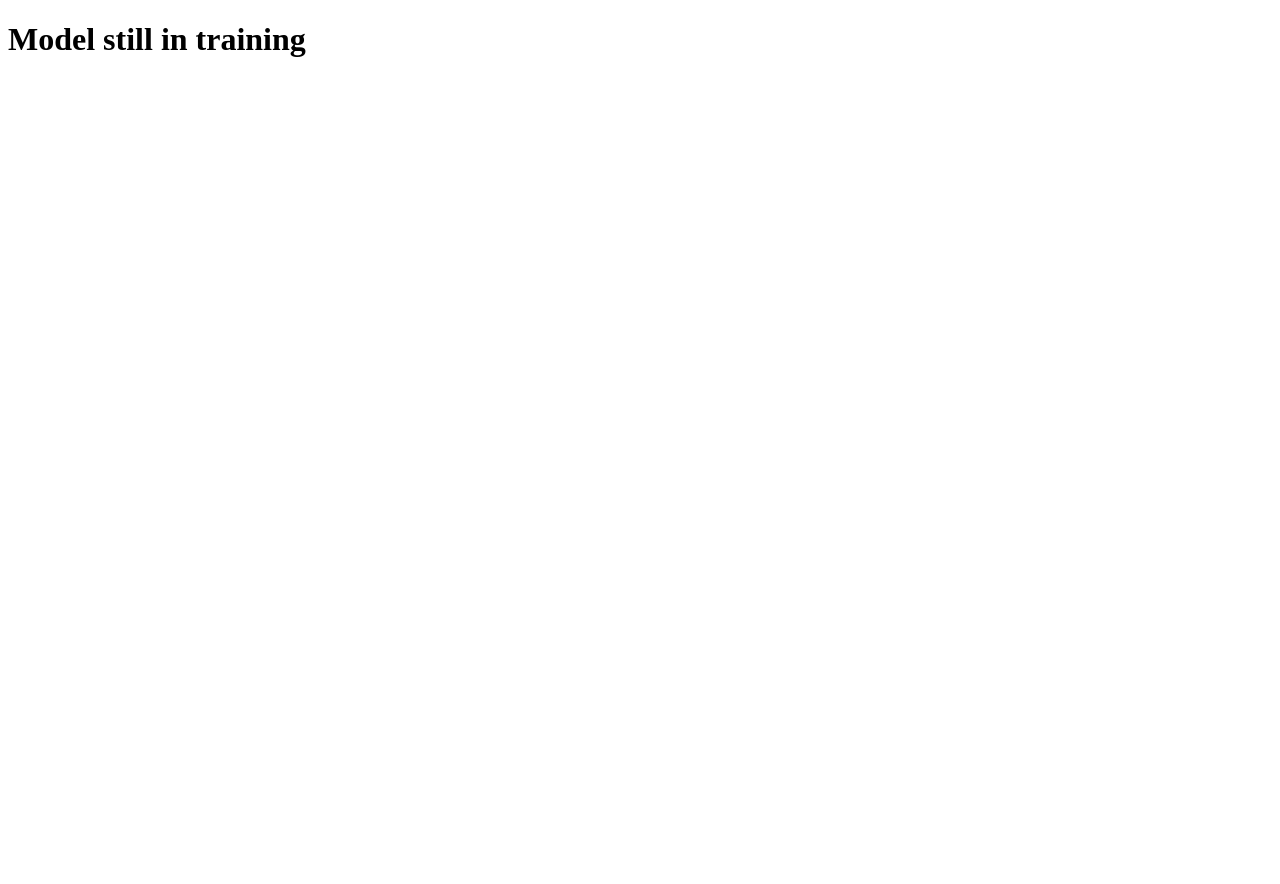
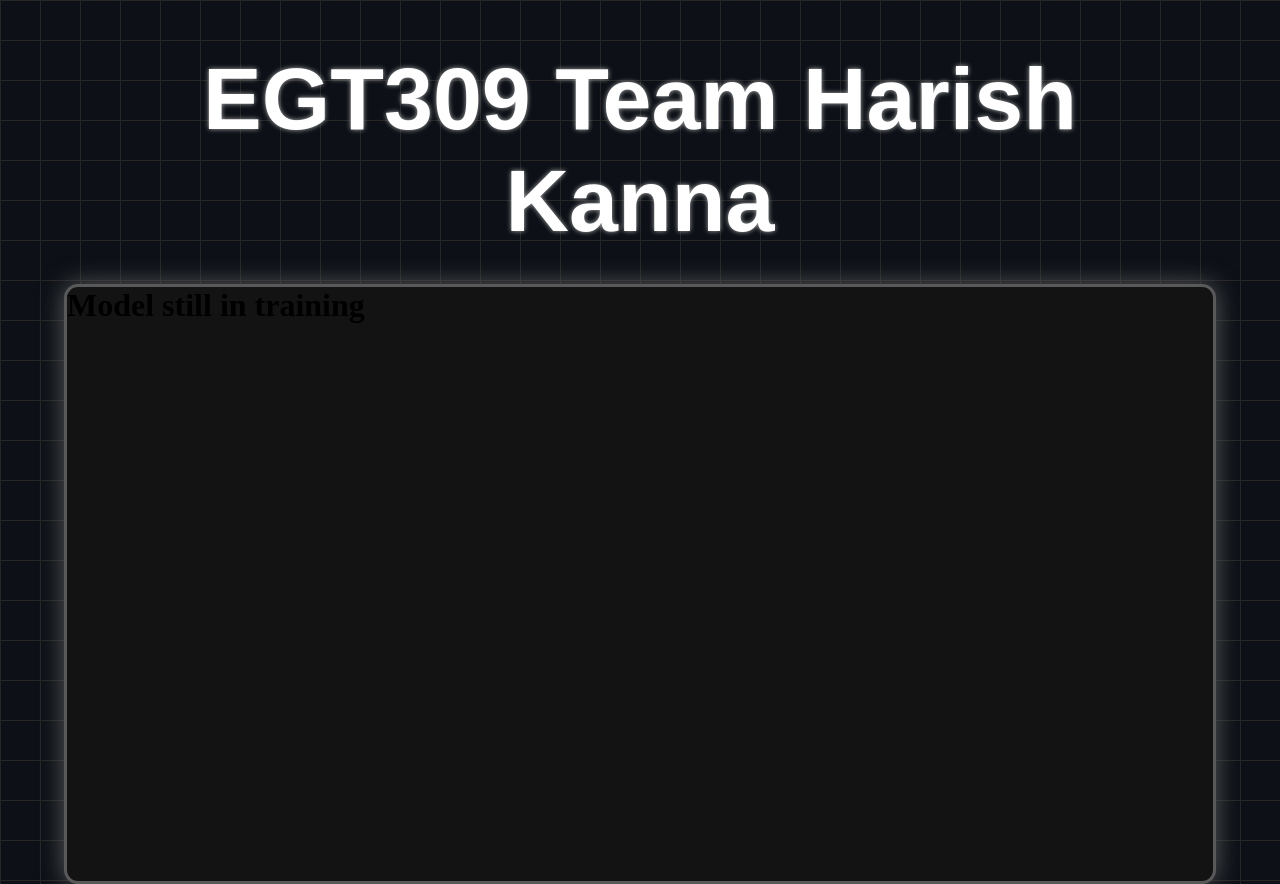
Before and after one commit to HigherGround189/EGT309-Team-Harish-Kanna, a Vue app in the folder frontend/: page / in a window 1280 px wide. Before the commit the page ends 800 px from the top, so only its background shows below. Built offline with nearby package versions, Linux system fonts and the light colour scheme; no server answers.

Commit message:
added basic styling to page

```diff
--- a/frontend/index.html
+++ b/frontend/index.html
@@ -4,7 +4,7 @@
     <meta charset="UTF-8">
     <link rel="icon" href="/favicon.ico">
     <meta name="viewport" content="width=device-width, initial-scale=1.0">
-    <title>Vite App</title>
+    <title>Model Visualisation Server</title>
   </head>
   <body>
     <div id="app"></div>
--- a/frontend/src/App.vue
+++ b/frontend/src/App.vue
@@ -1,6 +1,10 @@
 <template>
-  <TrainingInProgress v-if="!trainingComplete"/>
-  <ModelInfo v-if="trainingComplete"/>
+  <h1 class="title-text">EGT309 Team Harish Kanna</h1>
+
+  <div class="content-wrapper">
+    <TrainingInProgress v-if="!trainingComplete"/>
+    <ModelInfo v-if="trainingComplete"/>
+  </div>
 </template>
 
 <script>
@@ -47,5 +51,22 @@ import TrainingInProgress from './components/TrainingInProgress.vue';
 </script>
 
 <style scoped>
+.title-text {
+  color: white;
+  font-family: Arial, Helvetica, sans-serif;
+  font-size: 5.5rem;
+  text-align: center;
+  margin-bottom: 4vh;
+  text-shadow: 0 0 5px #aaaaaa;
+  user-select: none;
+}
 
+.content-wrapper {
+  border: 3px hsl(0, 0%, 35%) solid;
+  border-radius: 14px;
+  background-color: #131314;
+  filter: drop-shadow(0 0 0.75rem hsl(0, 0%, 35%));
+
+  min-height: 75vh;
+}
 </style>
--- a/frontend/src/assets/main.css
+++ b/frontend/src/assets/main.css
@@ -6,9 +6,11 @@ body {
 
   width: 100vw;
   height: 100vh;
-  overflow: hidden;
 
-  padding: 5rem;
+  padding-top: 3rem;
+  padding-bottom: 5rem;
+  padding-inline: 4rem;
+
   background-image:
     linear-gradient(var(--grid-lines-colour) 1px, transparent 1px),
     linear-gradient(to right, var(--grid-lines-colour) 1px, var(--background-colour) 1px);
--- a/frontend/src/main.js
+++ b/frontend/src/main.js
@@ -1,3 +1,5 @@
+import './assets/main.css'
+
 import { createApp } from 'vue'
 import App from './App.vue'
 
```
